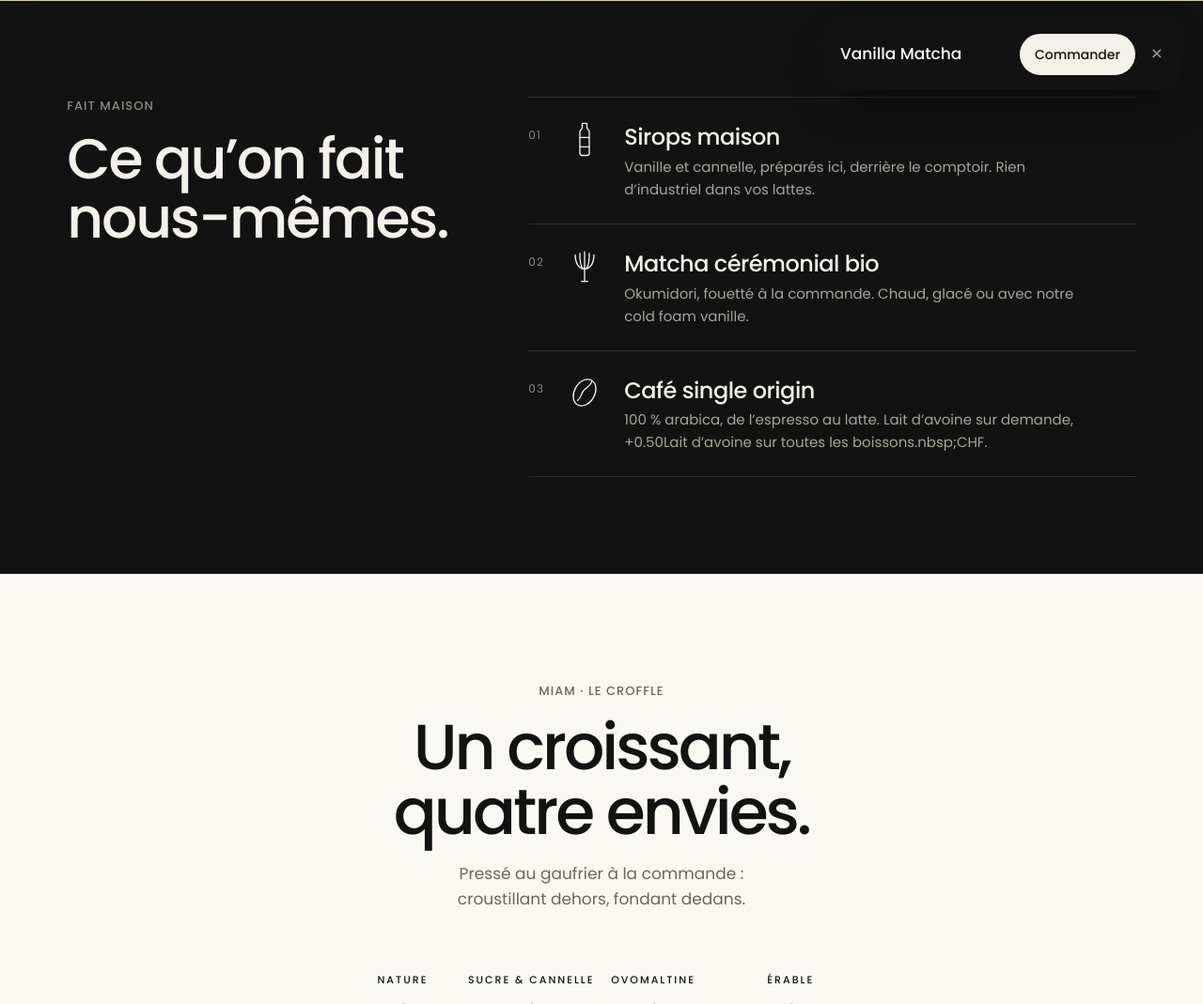
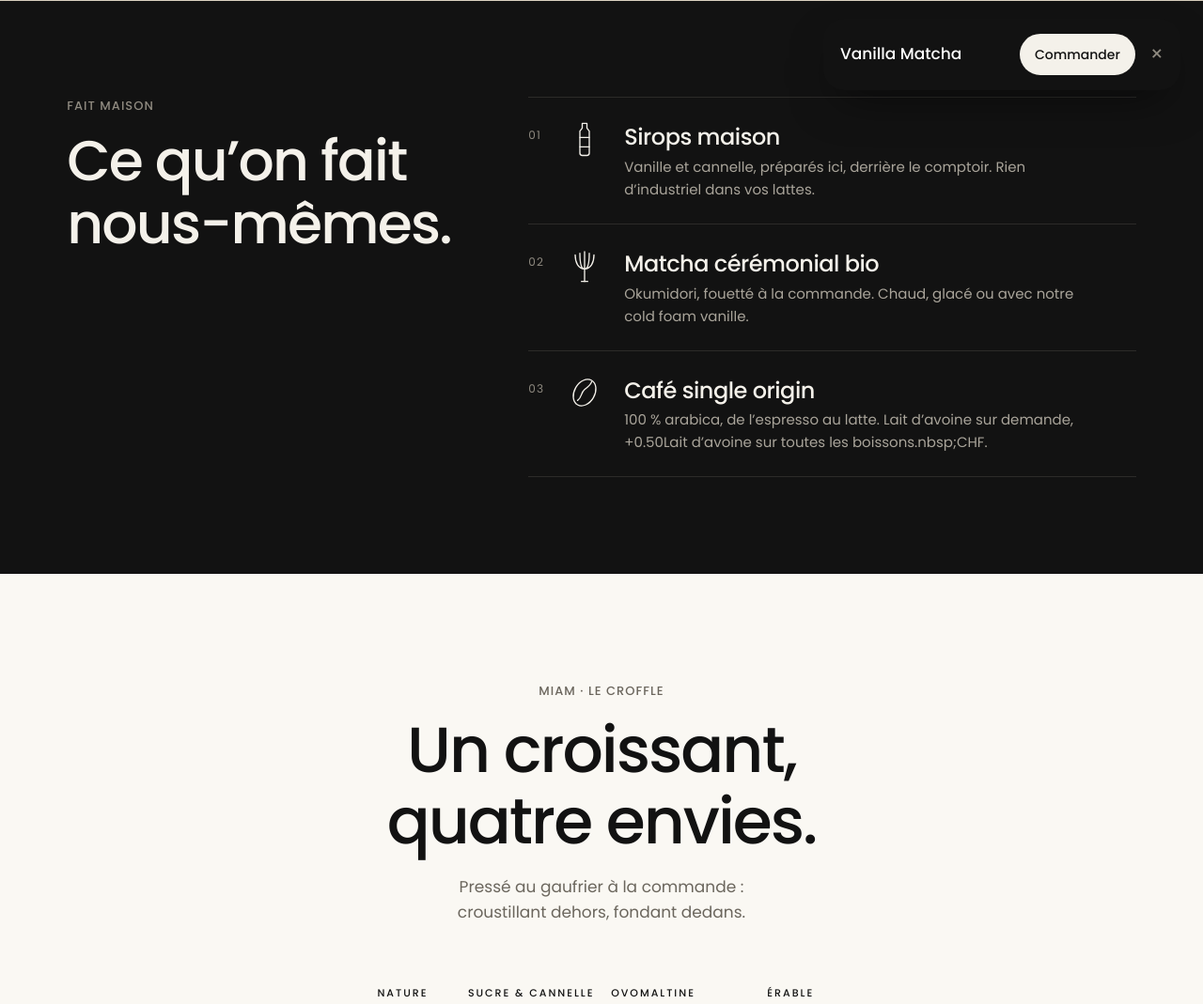
Before and after one commit to ahmad4241/brek-coffee, a PHP site: page / in a window 1280 px wide. Shown: the part 799-1868 px from the top of the page at 94% size. Run offline with PHP 8.4, Linux system fonts and the light colour scheme; data that the repository does not hold is empty.

Commit message:
Titres : plus d’interligne, lettres moins serrées
Co-Authored-By: Claude Opus 5.5 <noreply@anthropic.com>
Claude-Session: https://claude.ai/code/session_01RwtGGJRhPn4cCt5ZDeH92K

```diff
--- a/index.html
+++ b/index.html
@@ -15,7 +15,7 @@
 <meta property="og:url" content="https://naskon.com/demo/cafe/brek/">
 <link rel="icon" href="images/icon.svg" type="image/svg+xml">
 <link rel="preload" href="fonts/poppins-medium.woff" as="font" type="font/woff" crossorigin>
-<link rel="stylesheet" href="style.css?v=1794356271">
+<link rel="stylesheet" href="style.css?v=1794356359">
 <script type="application/ld+json">
 {
   "@context": "https://schema.org",
@@ -467,9 +467,9 @@
 </dialog>
 <!-- /ORDER -->
 
-<script src="site.js?v=1794356271" defer></script>
-<script src="order.js?v=1794356271" defer></script>
-<script src="avis.js?v=1794356271" defer></script>
-<script src="phero.js?v=1794356271" defer></script>
+<script src="site.js?v=1794356359" defer></script>
+<script src="order.js?v=1794356359" defer></script>
+<script src="avis.js?v=1794356359" defer></script>
+<script src="phero.js?v=1794356359" defer></script>
 </body>
 </html>
--- a/style.css
+++ b/style.css
@@ -33,7 +33,7 @@ body {
 }
 img { display: block; max-width: 100%; height: auto; }
 a { color: inherit; }
-h1, h2, h3, h4 { margin: 0; font-weight: 500; letter-spacing: -0.03em; line-height: 1.05; }
+h1, h2, h3, h4 { margin: 0; font-weight: 500; letter-spacing: -0.025em; line-height: 1.12; }
 .sr, .visually-hidden { position: absolute; width: 1px; height: 1px; overflow: hidden; clip: rect(0 0 0 0); white-space: nowrap; }
 .muted { color: var(--muted); }
 .kicker { margin: 0 0 14px; font-size: 13px; font-weight: 500; letter-spacing: .08em; text-transform: uppercase; color: var(--muted); }
@@ -158,7 +158,7 @@ html.ov-open .burger span { background: var(--ink); }
 .house{background:var(--dark);color:#F4F1EA}
 .house-in{max-width:var(--max);margin:0 auto;padding:clamp(56px,8vw,104px) var(--pad)}
 .house .kicker{color:#8F8A80}
-.house-head h2{font-weight:500;font-size:clamp(34px,5vw,60px);line-height:1.05;letter-spacing:-.035em;margin:0 0 clamp(28px,4vw,48px)}
+.house-head h2{font-weight:500;font-size:clamp(34px,5vw,60px);line-height:1.12;letter-spacing:-.03em;margin:0 0 clamp(28px,4vw,48px)}
 .house-list{list-style:none;margin:0;padding:0;border-top:1px solid #2C2B29}
 .house-list li{display:grid;grid-template-columns:auto 44px 1fr;gap:18px;align-items:start;padding:24px 0;border-bottom:1px solid #2C2B29}
 .hn{font-size:12px;letter-spacing:.1em;color:#8F8A80;padding-top:6px;min-width:22px}
@@ -169,7 +169,7 @@ html.ov-open .burger span { background: var(--ink); }
 
 /* ------------------------------------------------ le croffle: one croffle, four slices, labelled like a poster */
 .croffle { max-width: 1100px; margin: 0 auto; padding: clamp(72px, 9vw, 120px) var(--pad) clamp(64px, 8vw, 104px); text-align: center; }
-.cf-head h2 { font-size: clamp(38px, 7vw, 68px); font-weight: 500; letter-spacing: -.045em; line-height: 1.02; }
+.cf-head h2 { font-size: clamp(38px, 7vw, 68px); font-weight: 500; letter-spacing: -.03em; line-height: 1.12; }
 .cf-sub { margin: 18px auto 0; max-width: 30em; font-size: clamp(15px, 1.5vw, 17px); color: var(--muted); text-wrap: balance; }
 .cf-plate { position: relative; max-width: 860px; margin: clamp(28px, 4vw, 44px) auto 0; }
 .cf-pic { position: relative; }
@@ -345,7 +345,7 @@ html.js-cf .croffle.in .cf-tag { transition-delay: .05s; }
 
 /* ------------------------------------------------ avis: the Google score, one real quote, then the guest book */
 .avis { max-width: var(--max); margin: 0 auto; padding: clamp(72px, 9vw, 120px) var(--pad); border-top: 1px solid var(--line); }
-.av-head h2 { font-size: clamp(36px, 6vw, 64px); font-weight: 500; letter-spacing: -.045em; line-height: 1; }
+.av-head h2 { font-size: clamp(36px, 6vw, 64px); font-weight: 500; letter-spacing: -.03em; line-height: 1.12; }
 .av-google { margin: clamp(28px, 4vw, 44px) 0 0; padding: 22px 22px 20px; border: 1px solid var(--line); border-radius: 22px; background: #fff; }
 .avg-top { display: flex; align-items: center; gap: 14px; padding-bottom: 18px; border-bottom: 1px solid var(--line); }
 .avg-num { font-size: 40px; font-weight: 500; letter-spacing: -.04em; line-height: 1; }
```
